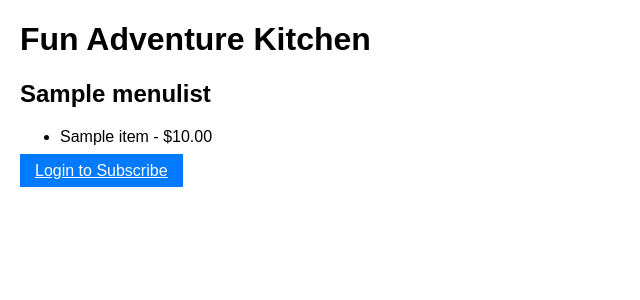
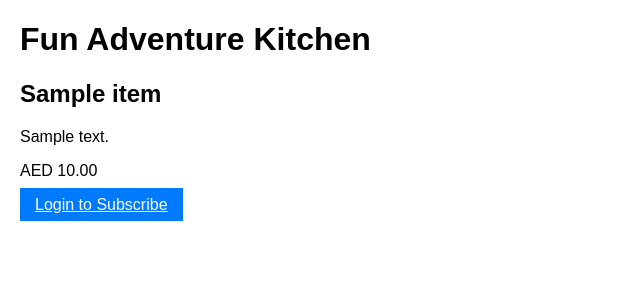
Before and after one commit to adeelrehman77/django_kitchen, a Django app: page / in a window 1280 px wide. Shown: the part 38-338 px from the top of the page, without its empty margins (0-640 px from the left). Run offline with Django 5.2, Linux system fonts and the light colour scheme; tables that the repository leaves empty hold one stand-in row (values such as "Sample post").

Commit message:
Assistant checkpoint
Assistant generated file changes:
- main/templates/main/home.html: Change currency to AED and menu to items
- main/views.py: Change menu_lists to items in home view

---

User prompt:

1. Change the payment currency fron $ to AED

intead of menu  make Items

```diff
--- a/main/templates/main/home.html
+++ b/main/templates/main/home.html
@@ -3,17 +3,14 @@
 
 {% block content %}
 <h1>Fun Adventure Kitchen</h1>
-<div class="menu-lists">
-    {% for menu in menu_lists %}
-    <div class="menu-card">
-        <h2>{{ menu.name }}</h2>
-        <ul>
-            {% for item in menu.items.all %}
-            <li>{{ item.name }} - ${{ item.price }}</li>
-            {% endfor %}
-        </ul>
+<div class="items-list">
+    {% for item in items %}
+    <div class="item-card">
+        <h2>{{ item.name }}</h2>
+        <p>{{ item.description }}</p>
+        <p class="price">AED {{ item.price }}</p>
         {% if user.is_authenticated %}
-        <a href="{% url 'subscribe' %}?menu={{ menu.id }}" class="btn">Subscribe</a>
+        <a href="{% url 'subscribe' %}?item={{ item.id }}" class="btn">Subscribe</a>
         {% else %}
         <a href="{% url 'login' %}" class="btn">Login to Subscribe</a>
         {% endif %}
--- a/main/views.py
+++ b/main/views.py
@@ -9,10 +9,10 @@ from django import forms
 
 def home(request):
     try:
-        menu_lists = MenuList.objects.filter(is_active=True)
-        return render(request, 'main/home.html', {'menu_lists': menu_lists})
+        items = Item.objects.filter(is_active=True)
+        return render(request, 'main/home.html', {'items': items})
     except:
-        return render(request, 'main/home.html', {'menu_lists': []})
+        return render(request, 'main/home.html', {'items': []})
 
 def register(request):
     if request.method == 'POST':
```
